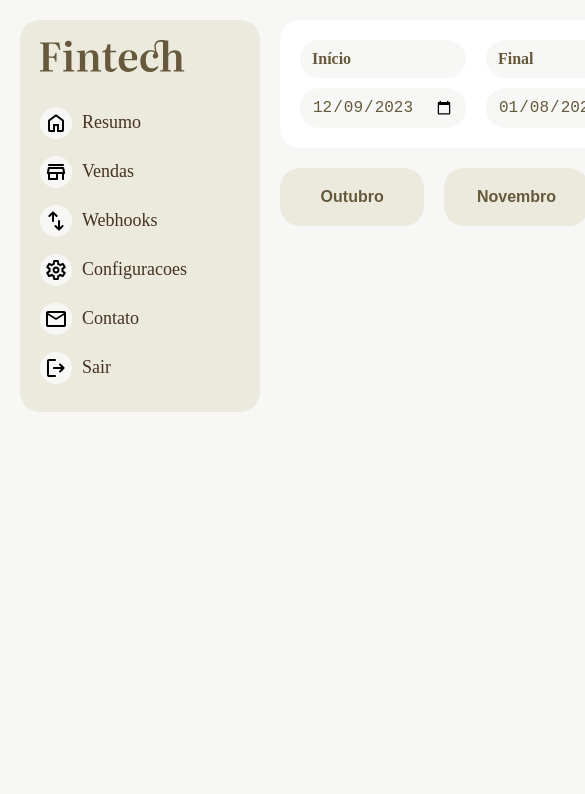
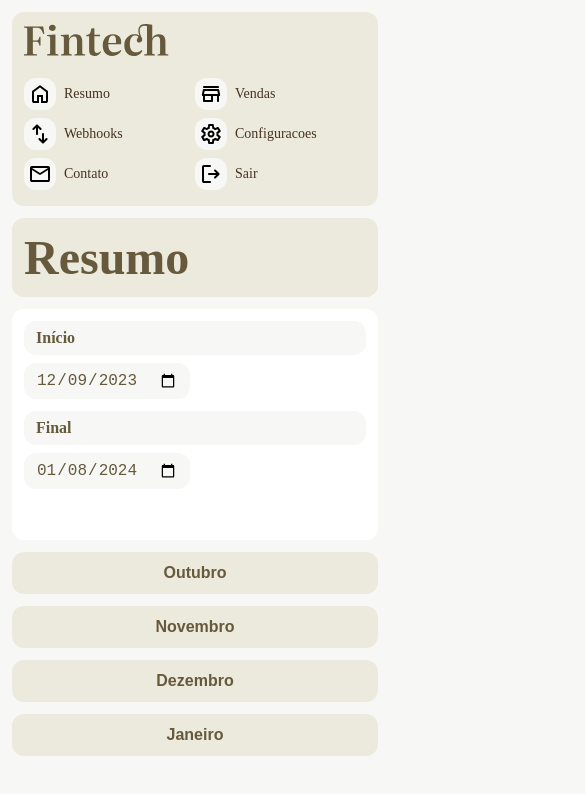
Before and after one commit to DanielChrisostomo/Fintech, a React (Vite) app: page / in a window 390 px wide. Shown: the top 794 px of the page, 585 px wide, since content can reach past the window. Built offline with nearby package versions, Linux system fonts and the light colour scheme; no server answers.

Commit message:
Ajustes Finais

```diff
--- a/src/Style.css
+++ b/src/Style.css
@@ -1,3 +1,17 @@
+/* html {
+  --color-1: #000;
+  --color-2: #111;
+  --color-3: #a36af9;
+  --color-3: #fd9acb;
+  --color-3: #fcc203;
+  --color-4: #f5f5f5;
+  --color-5: #fff;
+}
+
+.box {
+  outline: 2px solid var(--color-1);
+} */
+
 html {
   --color-1: #463220;
   --color-2: #66593C;
@@ -147,4 +161,45 @@
 .venda a {
   text-decoration: none;
   color: inherit;
+  font-size: 1.25rem;
 }
+
+/* SMALL SCREEN */
+
+@media (max-width: 1000px) {
+  .resumo {
+    flex-direction: column;
+  }
+  .daterange {
+    grid-template-columns: 1fr;
+  }
+  .daterange *:last-child {
+    grid-row: 1;
+  }
+}
+
+@media (max-width: 700px) {
+  html {
+    --gap-s: 0.5rem;
+    --gap: 0.75rem;
+  }
+  .container {
+    grid-template-columns: 1fr;
+  }
+  .flex {
+    flex-direction: column;
+  }
+  .sidenav ul {
+    display: grid;
+    grid-template-columns: 1fr 1fr;
+  }
+  .sidenav li a {
+    font-size: 0.875rem;
+  }
+  .venda {
+    grid-template-columns: 1fr;
+  }
+  .venda div:last-child {
+    justify-self: start;
+  }
+}
```
